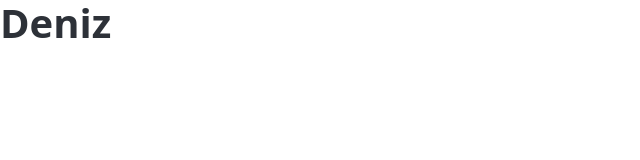
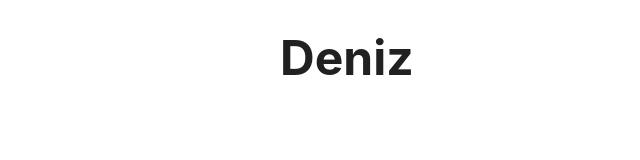
Before and after one commit to denizcetin88/denizcetin88.github.io, a plain HTML site: page index.html in a window 1280 px wide. Shown: the whole page, without its empty margins (0-640 px from the left). Drawn offline with nearby package versions, Linux system fonts and the light colour scheme.

Commit message:
Pico CSS kaldırıldı, yerine Simple CSS eklendi.

```diff
--- a/index.html
+++ b/index.html
@@ -3,7 +3,8 @@
 <head>
     <meta charset="UTF-8">
     <meta name="viewport" content="width=device-width, initial-scale=1.0">
-    <link rel="stylesheet" href="https://cdn.jsdelivr.net/npm/@picocss/pico@2/css/pico.min.css">
+    <!-- <link rel="stylesheet" href="https://cdn.jsdelivr.net/npm/@picocss/pico@2/css/pico.min.css"> -->
+    <link rel="stylesheet" href="https://unpkg.com/simpledotcss/simple.min.css">
     <title>Deniz Çetin</title>
 </head>
 <body>
```
